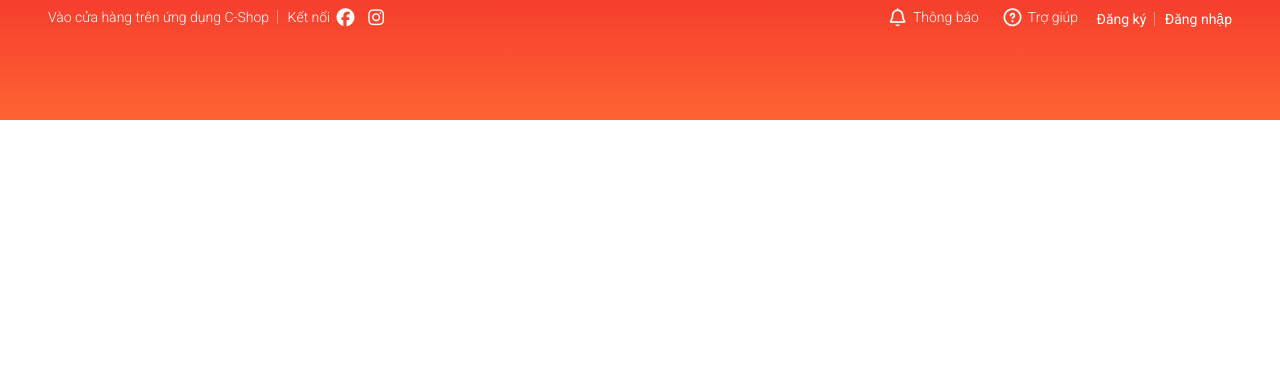
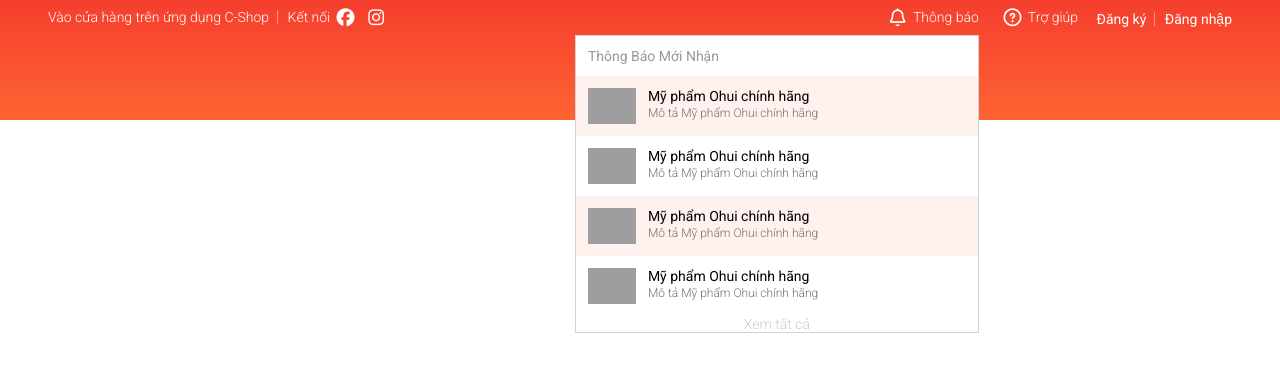
Before and after one commit to PhuVinh268/Shopee, a plain HTML site: page index.html in a window 1280 px wide. Drawn offline with nearby package versions, Linux system fonts and the light colour scheme; grey boxes are pictures that could not be loaded.

Commit message:
111. Header notification CSS - Phần 1

```diff
--- a/assets/css/base.css
+++ b/assets/css/base.css
@@ -1,4 +1,5 @@
 :root {
+  --primary-color: #ee4d2d;
   --white-color: #fff;
   --black-color: #000;
   --text-color: #ccc;
--- a/assets/css/main.css
+++ b/assets/css/main.css
@@ -123,3 +123,82 @@
 .header__qr-download-img {
   height: 16px;
 }
+
+/* Header notification */
+.header__notify {
+  position: absolute;
+  top: 118%;
+  right: 0;
+  width: 404px;
+  border: 1px solid #d3d3d3;
+  background-color: var(--white-color);
+}
+
+.header__notify-header {
+  height: 40px;
+  background-color: var(--white-color);
+}
+
+.header__notify-header h3 {
+  color: #999;
+  margin: 0 0 0 12px;
+  font-weight: 400;
+  font-size: 1.4rem;
+  line-height: 40px;
+}
+
+.header__notify-list {
+  padding-left: 0;
+}
+
+.header__notify-item {
+  display: flex;
+}
+
+.header__notify-item:hover {
+  background-color: #f7f7f7;
+}
+
+.header__notify-item--viewed {
+  background-color: rgba(238, 77, 45, 0.08);
+}
+
+.header__notify-link {
+  display: flex;
+  width: 100%;
+  padding: 12px;
+  text-decoration: none;
+}
+
+.header__notify-img {
+  width: 48px;
+  object-fit: contain;
+}
+
+.header__notify-info {
+  margin-left: 12px;
+}
+
+.header__notify-name {
+  display: block;       /* do thẻ 'span' ko có tính chất block */
+  font-size: 1.4rem;
+  color: var(--black-color);
+  font-weight: 400;
+}
+
+.header__notify-desc {
+  display: block;
+  font-size: 1.2rem;
+  line-height: 1.9rem;
+  color: #756f6e;
+}
+
+.header__notify-footer {
+  text-align: center;
+}
+
+.header__notify-footer-btn {
+  text-decoration: none;
+  color: var(--text-color);
+  padding: 16px 16px;
+}
--- a/index.html
+++ b/index.html
@@ -53,6 +53,72 @@
                 <i class="header__navbar-icon fa-regular fa-bell"></i>
                 Thông báo
               </a>
+              <div class="header__notify">
+                <header class="header__notify-header">
+                  <h3>Thông Báo Mới Nhận</h3>
+                </header>
+                <ul class="header__notify-list">
+                  <!-- Notify 1 -->
+                  <li class="header__notify-item header__notify-item--viewed">
+                    <a href="" class="header__notify-link">
+                      <img src="https://abphotos.link/photos/resized/200x120/83-1627146178-myphamohui-lgvina.png" alt="" class="header__notify-img">
+                      <div class="header__notify-info">
+                        <span class="header__notify-name">
+                          Mỹ phẩm Ohui chính hãng
+                        </span>
+                        <span class="header__notify-desc">
+                          Mô tả Mỹ phẩm Ohui chính hãng
+                        </span>
+                      </div>
+                    </a>
+                  </li>
+                  <!-- Notify 2 -->
+                  <li class="header__notify-item">
+                    <a href="" class="header__notify-link">
+                      <img src="https://abphotos.link/photos/resized/200x120/83-1627146178-myphamohui-lgvina.png" alt="" class="header__notify-img">
+                      <div class="header__notify-info">
+                        <span class="header__notify-name">
+                          Mỹ phẩm Ohui chính hãng
+                        </span>
+                        <span class="header__notify-desc">
+                          Mô tả Mỹ phẩm Ohui chính hãng
+                        </span>
+                      </div>
+                    </a>
+                  </li>
+                  <!-- Notify 3 -->
+                  <li class="header__notify-item header__notify-item--viewed">
+                    <a href="" class="header__notify-link">
+                      <img src="https://abphotos.link/photos/resized/200x120/83-1627146178-myphamohui-lgvina.png" alt="" class="header__notify-img">
+                      <div class="header__notify-info">
+                        <span class="header__notify-name">
+                          Mỹ phẩm Ohui chính hãng
+                        </span>
+                        <span class="header__notify-desc">
+                          Mô tả Mỹ phẩm Ohui chính hãng
+                        </span>
+                      </div>
+                    </a>
+                  </li>
+                  <!-- Notify 4 -->
+                  <li class="header__notify-item">
+                    <a href="" class="header__notify-link">
+                      <img src="https://abphotos.link/photos/resized/200x120/83-1627146178-myphamohui-lgvina.png" alt="" class="header__notify-img">
+                      <div class="header__notify-info">
+                        <span class="header__notify-name">
+                          Mỹ phẩm Ohui chính hãng
+                        </span>
+                        <span class="header__notify-desc">
+                          Mô tả Mỹ phẩm Ohui chính hãng
+                        </span>
+                      </div>
+                    </a>
+                  </li>
+                </ul>
+                <footer class="header__notify-footer">
+                  <a href="" class="header__notify-footer-btn">Xem tất cả</a>
+                </footer>
+              </div>
             </li>
             <li class="header__navbar-item">
               <a href="" class="header__navbar-item-link">
```
